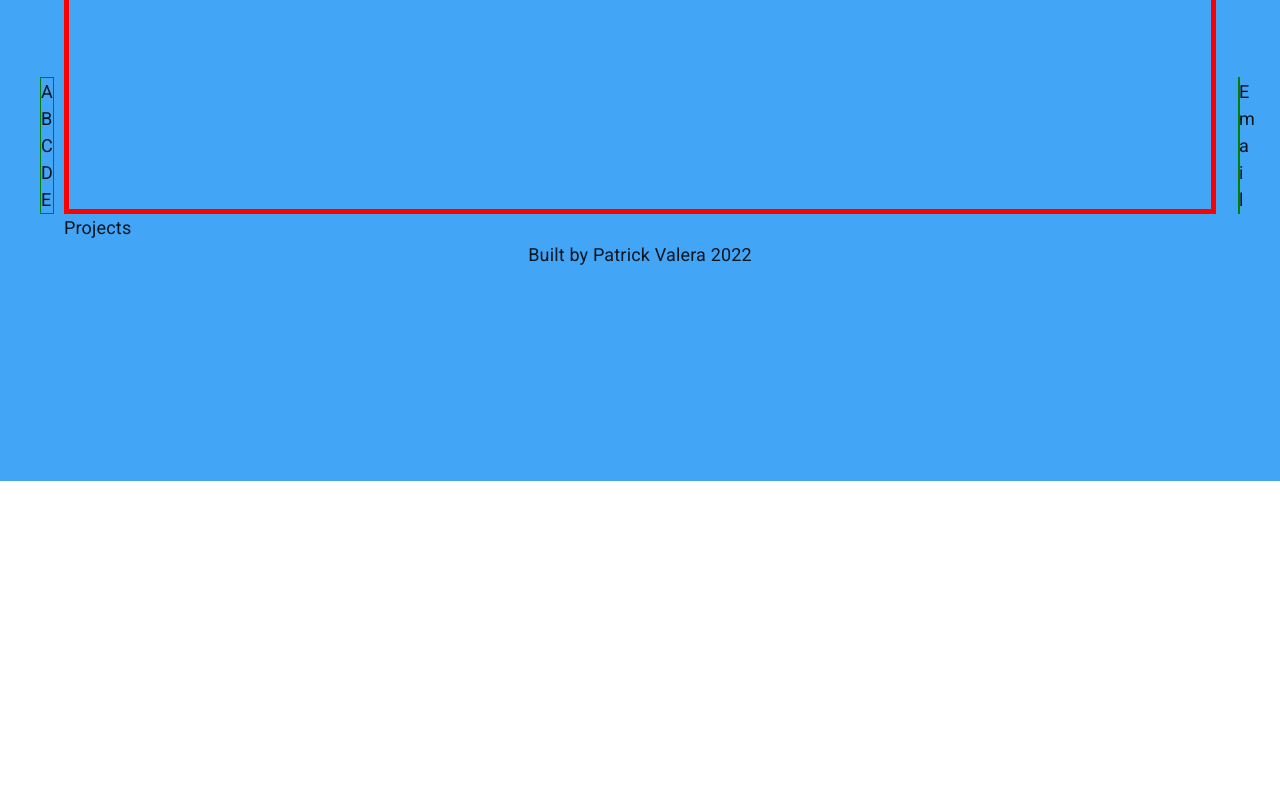
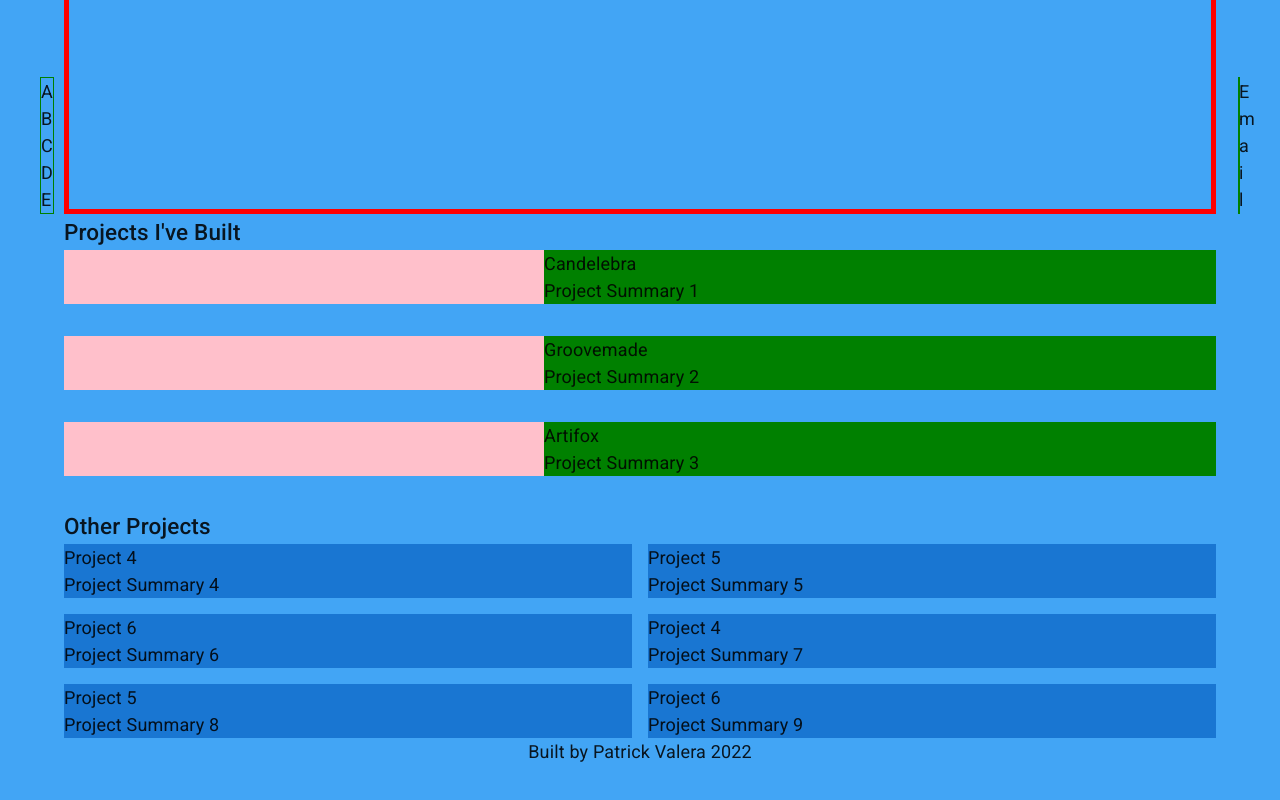
Before and after one commit to PatrickValera/20_Portfolio_V2, a Next.js app in the folder frontend/: page / in a window 1280 px wide. Shown: the part 586-1386 px from the top of the page. Before the commit the page ends 1067 px from the top, so only its background shows below. Built offline with nearby package versions, Linux system fonts and the light colour scheme.

Commit message:
2nd commit layout idea

```diff
--- a/frontend/components/sections/Projects.js
+++ b/frontend/components/sections/Projects.js
@@ -1,8 +1,40 @@
+import { Box, Typography } from '@mui/material'
 import React from 'react'
 
-const Projects = () => {
+const Projects = ({ projects }) => {
   return (
-    <div>Projects</div>
+    <>
+      <Typography variant='h6'>Projects I've Built</Typography>
+      {projects.slice(0, 3).map((project, index) => (
+        <Box display='grid' className='fade' sx={{ gridTemplateColumns: 'repeat(12,1fr)', position: 'relative', bgcolor: 'red', mb: 4 }}>
+
+          {/* IMAGE HERE */}
+          <Box sx={{ gridArea: '1/1/-1/7', bgcolor: 'pink' }}>
+            <Box sx={{ bgcolor: 'pink' }}>
+            </Box>
+          </Box>
+
+          {/* TEXT HERE */}
+          <Box sx={{ gridArea: '1/6/-1/-1', bgcolor: 'green' }}>
+            <Typography variant='body1'>{project.title}</Typography>
+            {/* <Typography variant='body1'>{project.description}</Typography> */}
+            <Typography variant='body1'>Project Summary {index +1}</Typography>
+          </Box>
+        </Box>
+      ))}
+
+      <Typography variant='h6'>Other Projects</Typography>
+      <Box display='flex'sx={{flexWrap:'wrap',gap:2}}>
+        {projects.slice(3).map((project, index) => (
+          <Box className='fade' sx={{ p: 0, flex: '100px 1 1',minWidth:'33%', bgcolor:'primary.main' }}>
+            <Typography variant='body1'>{project.title}</Typography>
+            {/* <Typography variant='body1'>{project.description}</Typography> */}
+            <Typography variant='body1'>Project Summary {index +4}</Typography>
+          </Box>
+        ))}
+      </Box>
+
+    </>
   )
 }
 
--- a/frontend/pages/index.js
+++ b/frontend/pages/index.js
@@ -3,28 +3,44 @@ import Image from 'next/image'
 import styles from '../styles/Home.module.css'
 import Link from 'next/link'
 import { Box, Container } from '@mui/material'
-import Header from '../components/Header'
+import Header from '../components/sections/Header'
 import Introduction from '../components/sections/Introduction'
 import Projects from '../components/sections/Projects'
 import Footer from '../components/sections/Footer'
+import Profile from '../public/patrick.json'
+import { useEffect } from 'react'
+
 
 export default function Home({ setTheme }) {
+  const { projects } = Profile
+  useEffect(() => {
+    const items = document.querySelectorAll(".fade")
+    const observer = new IntersectionObserver(entries => {
+      entries.forEach(entry => {
+        entry.target.classList.toggle('show', entry.isIntersecting)
+      })
+    })
+
+    items.forEach(item => {
+      observer.observe(item)
+    })
+  },[])
   return (
     <Box sx={{ bgcolor: 'primary.light' }}>
       <Header setTheme={setTheme} />
       <Container maxWidth='lg'>
         <Introduction />
-        <Projects />
-        <Footer/>
+        <Projects projects={projects} />
+        <Footer />
       </Container>
-      <Box sx={{display:'flex',flexDirection:'column',position:'fixed',bottom:'0',left:'40px',border:'1px solid green'}}>
+      <Box sx={{ display: 'flex', flexDirection: 'column', position: 'fixed', bottom: '0', left: '40px', border: '1px solid green' }}>
         <span>A</span>
         <span>B</span>
         <span>C</span>
         <span>D</span>
         <span>E</span>
       </Box>
-      <Box sx={{width:'0',display:'flex',flexDirection:'column',position:'fixed',bottom:'0',right:'40px',border:'1px solid green',overflowWrap:'break-word'}}>
+      <Box sx={{ width: '0', display: 'flex', flexDirection: 'column', position: 'fixed', bottom: '0', right: '40px', border: '1px solid green', overflowWrap: 'break-word' }}>
         <span>Email</span>
       </Box>
     </Box>
--- /dev/null
+++ b/frontend/public/patrick.json
@@ -0,0 +1,61 @@
+{
+    "name":"Patrick Valera",
+    "summary":"I am a computer science student and a self-taught web developer. I aim to deepen my understanding of various technologies and build exceptional products.",
+    "skills":["JavaScript","React","NodeJS","MonogoDB","Redux"],
+    "projects":[{
+        "id":1,
+        "title":"Candelebra",
+        "description":"A Minimal real-time mock stock trading platform/Visualizer",
+        "stack":["React","NodeJS","Material UI","Socket IO","Redux"],
+        "link":"/"
+    },{
+        "id":2,
+        "title":"Groovemade",
+        "description":"A fullstack online E-commerce store.",
+        "stack":["React","CSS","NodeJS","Material UI","Redux"],
+
+        "link":"/"
+    },{
+        "id":3,
+        "title":"Artifox",
+        "description":"Fullstack Online Store",
+        "stack":["React","NodeJS","CSS/SASS","Socket IO","Redux"],
+        "link":"/"
+    },{
+        "id":4,
+        "title":"Project 4",
+        "description":"Fullstack Online Store",
+        "stack":["React","NodeJS","CSS/SASS","Socket IO","Redux"],
+        "link":"/"
+    },{
+        "id":5,
+        "title":"Project 5",
+        "description":"Fullstack Online Store",
+        "stack":["React","NodeJS","CSS/SASS","Socket IO","Redux"],
+        "link":"/"
+    },{
+        "id":6,
+        "title":"Project 6",
+        "description":"Fullstack Online Store",
+        "stack":["React","NodeJS","CSS/SASS","Socket IO","Redux"],
+        "link":"/"
+    },{
+        "id":7,
+        "title":"Project 4",
+        "description":"Fullstack Online Store",
+        "stack":["React","NodeJS","CSS/SASS","Socket IO","Redux"],
+        "link":"/"
+    },{
+        "id":8,
+        "title":"Project 5",
+        "description":"Fullstack Online Store",
+        "stack":["React","NodeJS","CSS/SASS","Socket IO","Redux"],
+        "link":"/"
+    },{
+        "id":9,
+        "title":"Project 6",
+        "description":"Fullstack Online Store",
+        "stack":["React","NodeJS","CSS/SASS","Socket IO","Redux"],
+        "link":"/"
+    }]
+}
--- a/frontend/styles/globals.css
+++ b/frontend/styles/globals.css
@@ -25,3 +25,12 @@ img {
   max-width: 100%;
   display: block;
 }
+
+.fade{
+  opacity: 0;
+  transition: opacity 300ms ease-in-out;
+}
+
+.show{
+  opacity: 1;
+}
```
Also changed, not shown: frontend/pages/patrick.json (deleted, +0 -21 lines), frontend/components/sections/Header.js (renamed from frontend/components/Header.js).
